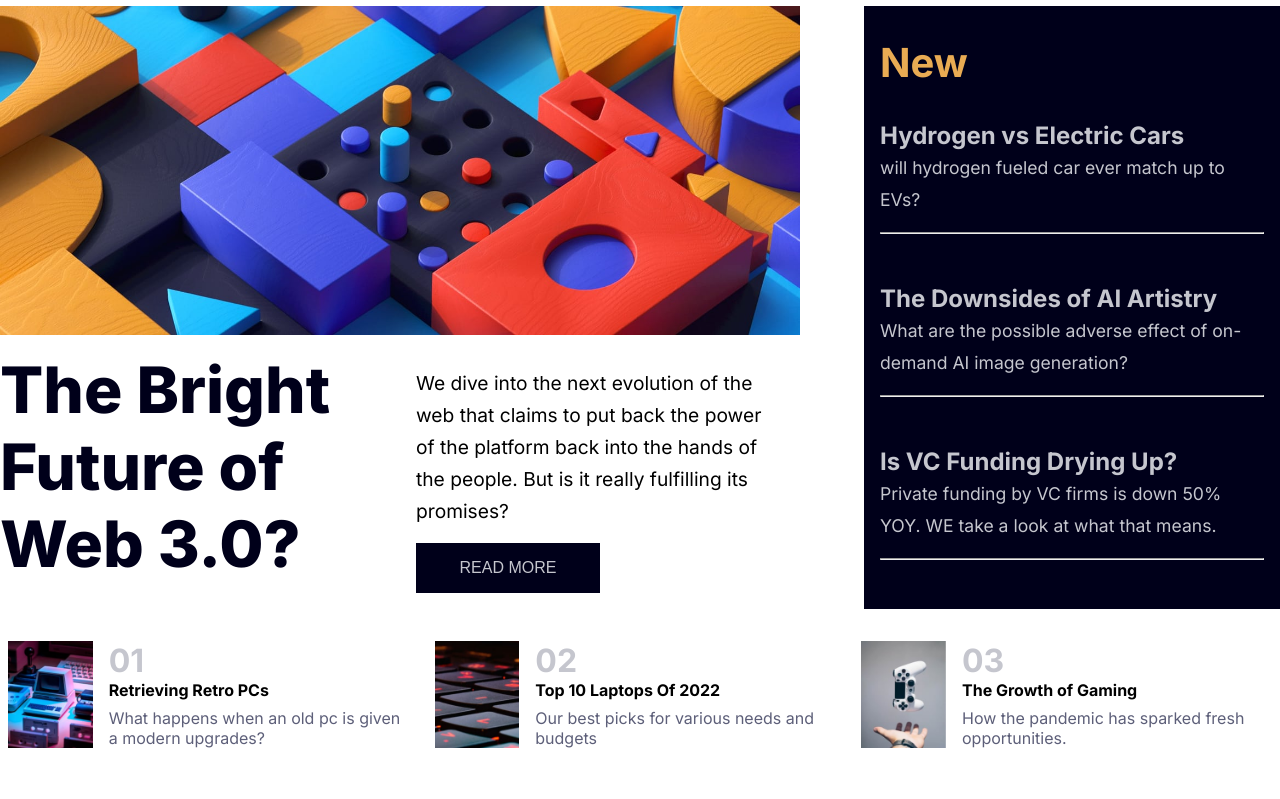
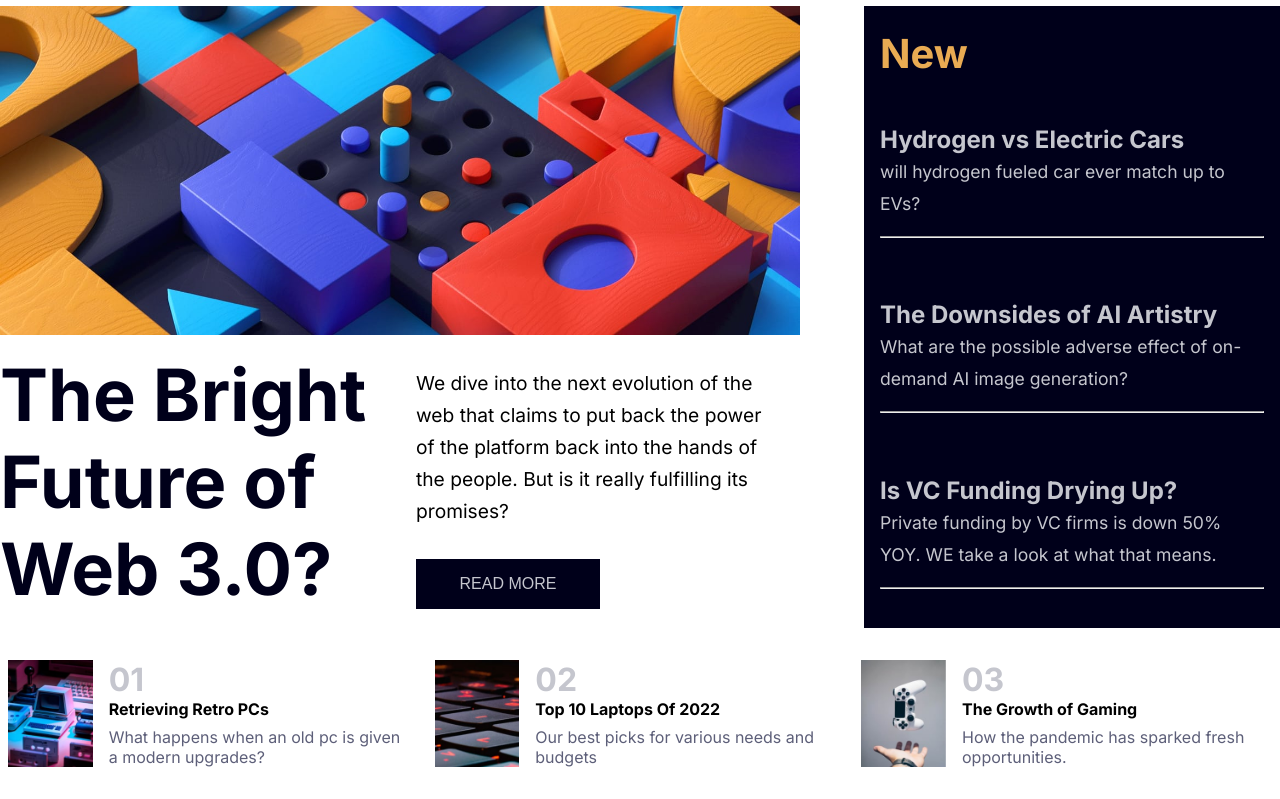
Before and after one commit to babastanloo/news-homepage, a website: page index.html in a window 1280 px wide. Shown: the part 78-877 px from the top of the page. Drawn offline with Linux system fonts and the light colour scheme.

Commit message:
font adjustment

```diff
--- a/mixin/_section.scss
+++ b/mixin/_section.scss
@@ -54,8 +54,8 @@
                             @media only screen and (min-width: 600px) {
                                 h1 {
                                     color: variable.$Very_dark_blue;
-                                    font-size: 4rem;
-                                    font-weight: 800;
+                                    font-size: 4.5rem;
+                                    font-weight: 700;
                                 }
                             }
                         }
@@ -71,7 +71,7 @@
                                 font-weight: 400;
                                 line-height: 2rem;
                                 margin-top: 1rem;
-                                margin-bottom: 1rem;
+                                margin-bottom: 2rem;
                             }
 
                             button {
@@ -102,7 +102,7 @@
                     flex-direction: column;
                     background: variable.$Very_dark_blue;
                     color: variable.$Grayish_blue;
-                    padding: 1rem;
+                    padding: 0 1rem;
 
                     h1 {
                         font-size: 2.5rem;
```
Also changed, not shown: style.css.
